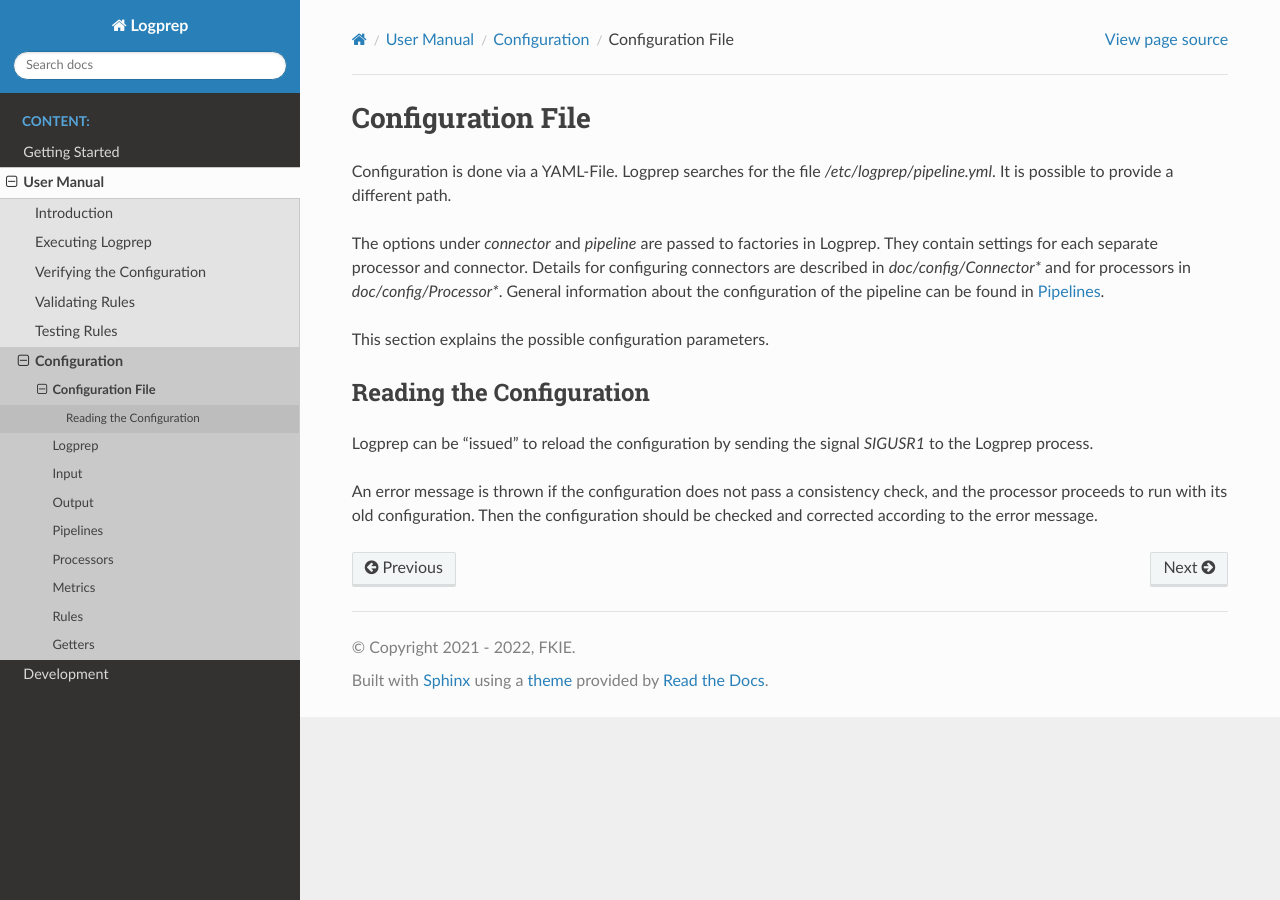
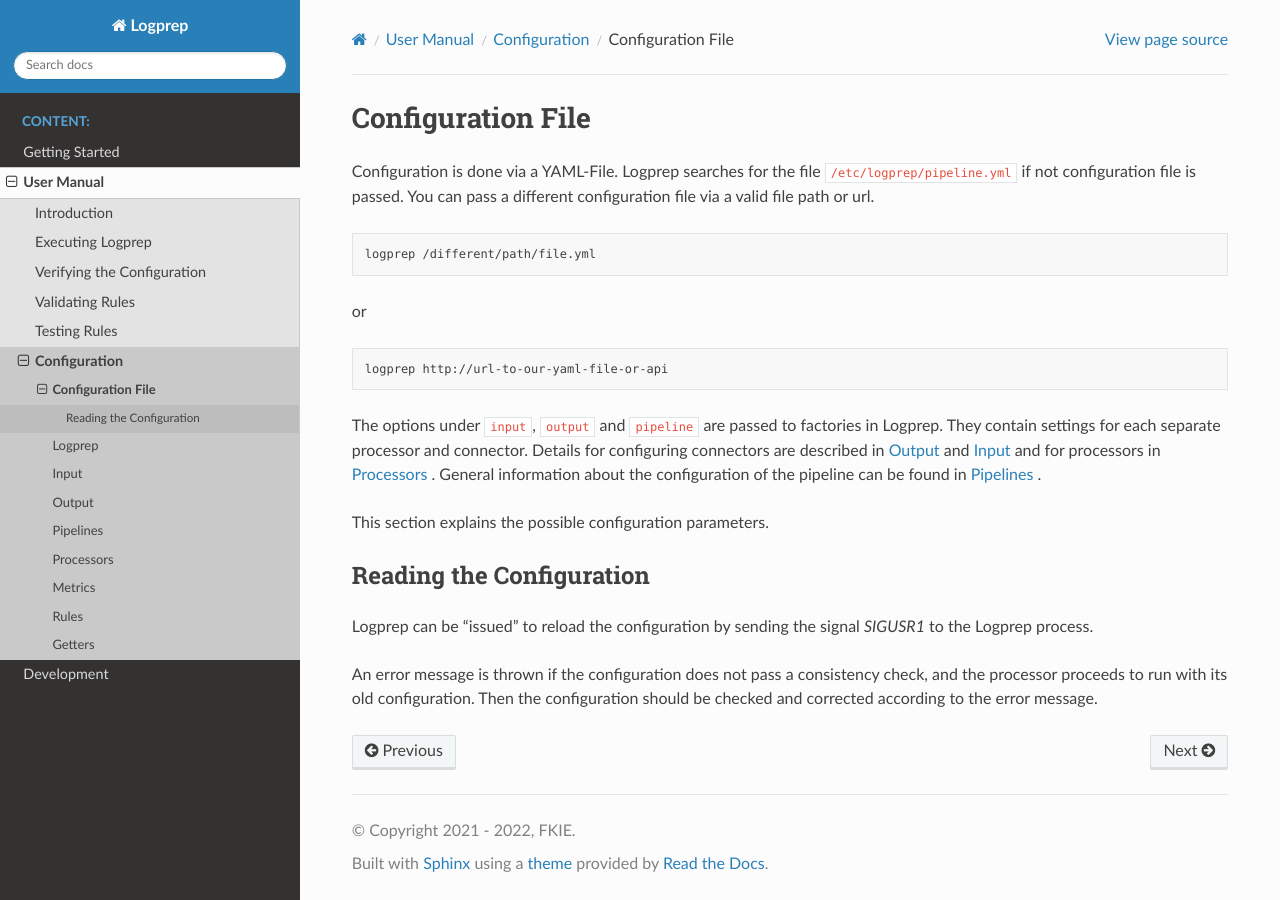
Before and after one commit to fkie-cad/Logprep, a Sphinx documentation site: the page built from doc/source/user_manual/configuration/configurationdata.rst, in a window 1280 px wide. Built offline with Sphinx 7.4.7 and the Read the Docs theme 2.0.0, drawn with Linux system fonts in a browser that asks for light colours.

Commit message:
add http config option

```diff
--- a/doc/source/user_manual/configuration/configurationdata.rst
+++ b/doc/source/user_manual/configuration/configurationdata.rst
@@ -2,12 +2,24 @@ Configuration File
 ==================
 
 Configuration is done via a YAML-File.
-Logprep searches for the file `/etc/logprep/pipeline.yml`. It is possible to provide a different path.
+Logprep searches for the file :code:`/etc/logprep/pipeline.yml` if not configuration file is passed.
+You can pass a different configuration file via a valid file path or url.
 
-The options under `connector` and `pipeline` are passed to factories in Logprep.
+..  code-block:: bash
+
+    logprep /different/path/file.yml
+
+or
+
+..  code-block:: bash
+
+    logprep http://url-to-our-yaml-file-or-api
+
+
+The options under :code:`input`, :code:`output` and :code:`pipeline` are passed to factories in Logprep.
 They contain settings for each separate processor and connector.
-Details for configuring connectors are described in `doc/config/Connector*` and for processors in `doc/config/Processor*`.
-General information about the configuration of the pipeline can be found in :doc:`pipeline`.
+Details for configuring connectors are described in :ref:`output` and :ref:`input` and for processors in :ref:`processors` .
+General information about the configuration of the pipeline can be found in :ref:`pipeline_config` .
 
 This section explains the possible configuration parameters.
 
--- a/doc/source/user_manual/configuration/input.rst
+++ b/doc/source/user_manual/configuration/input.rst
@@ -1,3 +1,5 @@
+.. _input:
+
 =====
 Input
 =====
--- a/doc/source/user_manual/configuration/output.rst
+++ b/doc/source/user_manual/configuration/output.rst
@@ -1,3 +1,5 @@
+.. _output:
+
 ======
 Output
 ======
--- a/doc/source/user_manual/configuration/pipeline.rst
+++ b/doc/source/user_manual/configuration/pipeline.rst
@@ -1,3 +1,5 @@
+.. _pipeline_config:
+
 =========
 Pipelines
 =========
--- a/doc/source/user_manual/configuration/processor.rst
+++ b/doc/source/user_manual/configuration/processor.rst
@@ -1,3 +1,5 @@
+.. _processors:
+
 ==========
 Processors
 ==========
```
Also changed, not shown: doc/source/user_manual/execution.rst (+8 -2 lines).
